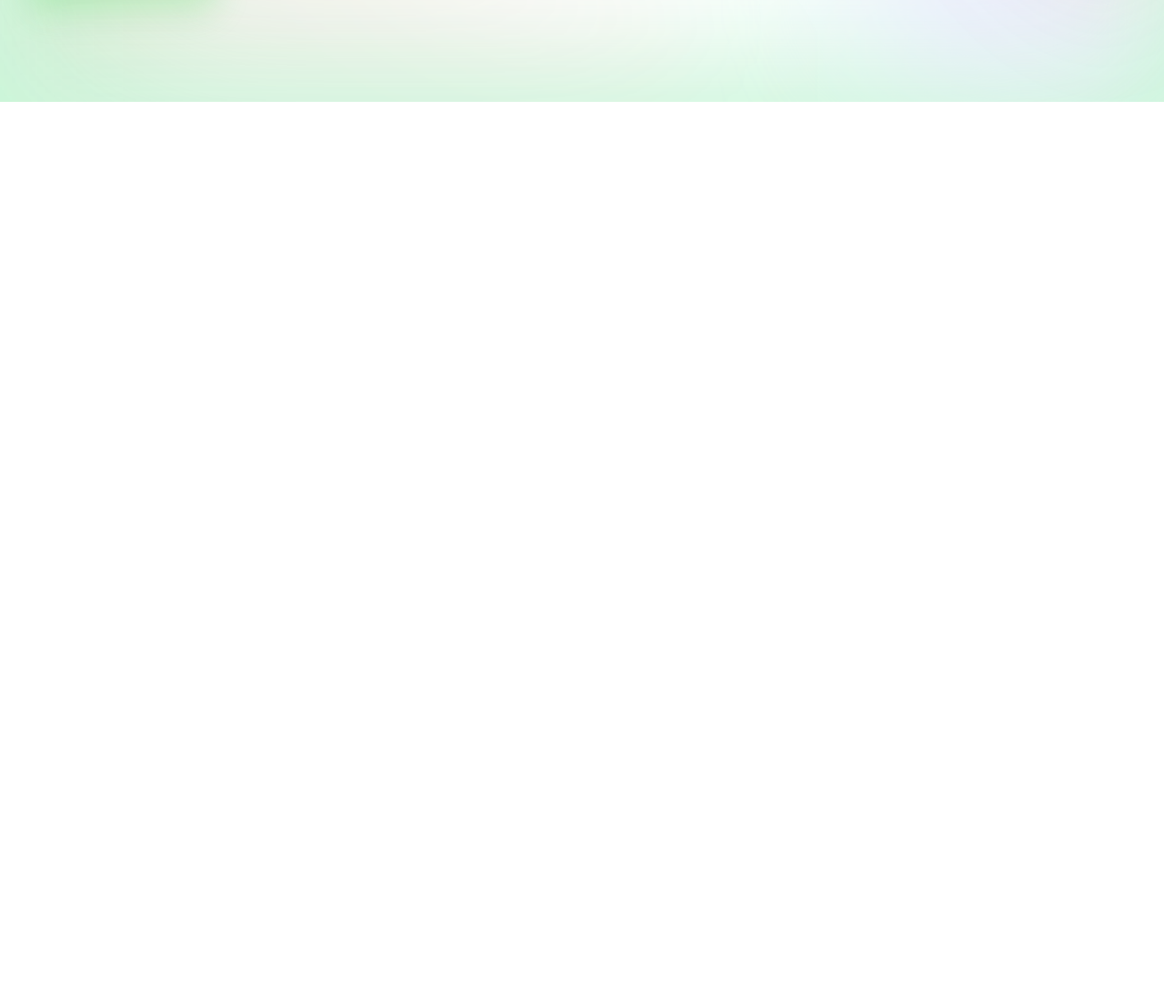
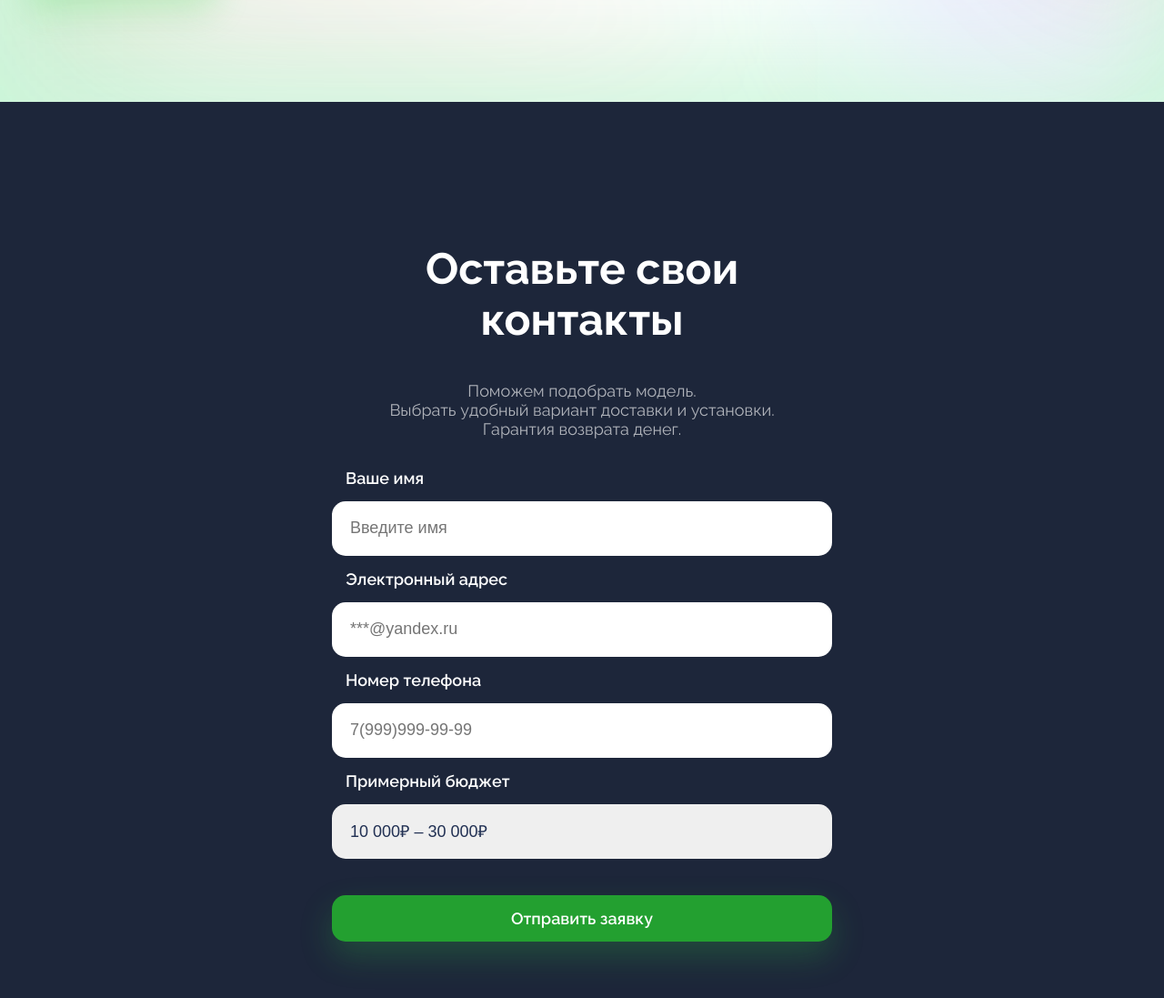
Before and after one commit to epuzip/green-corp-landing, a plain HTML site: page Index.html in a window 1280 px wide. Shown: the part 707-1804 px from the top of the page at 91% size. Before the commit the page ends 819 px from the top, so only its background shows below. Drawn offline with Linux system fonts and the light colour scheme.

Commit message:
Добавила форму для контактов

```diff
--- a/Index.html
+++ b/Index.html
@@ -29,5 +29,30 @@
         </div>
     </section>
 
+    <section class="form">
+        <div class="form__container">
+            <h1>Оставьте свои контакты</h1>
+            <p>Поможем подобрать модель. <br>Выбрать удобный вариант доставки и установки. <br>Гарантия возврата денег. </p>
+            <form>
+                <div class="form__group">
+                    <label for="name">Ваше имя</label>
+                    <input type="text" placeholder="Введите имя" id="name">
+                    <label for="email">Электронный адрес</label>
+                    <input type="email" placeholder="***@yandex.ru" id="email">
+                    <label for="phone">Номер телефона</label>
+                    <input type="tel" placeholder="7(999)999-99-99" id="phone">
+                    <label for="option">Примерный бюджет</label>
+                    <select id="budget" >
+                        <option value="10-30" placeholder="Выберите вариант">10 000₽ – 30 000₽</option>
+                        <option value="30–60" placeholder="Выберите вариант">30 000₽ – 60 000₽</option>
+                        <option value="60–100"placeholder="Выберите вариант">60 000₽ – 100 000₽</option>
+                        <option value="100+"placeholder="Выберите вариант">100 000₽</option>
+                    </select>
+                    <button type="summit" class="form__submit">Отправить заявку</button>
+                </div>
+            </form>
+        </div>
+
+    </section>
 </body>
 </html>
--- a/style.css
+++ b/style.css
@@ -54,7 +54,6 @@ button {
 .about h1 {
     font-size: 70px;
     line-height: 76 px;
-
 }
 .about p {
     font-size: 18px;
@@ -70,3 +69,52 @@ button {
 .about__info {
     max-width: 550px;
 }
+.form__container {
+    width: 550px;
+}
+.form {
+    background-color: #1D263A;
+    color: #fff;
+    padding-top: 115px;
+    padding-bottom: 115px;
+    text-align: center;
+    display: flex;
+    justify-content: center;
+}
+.form h1 {
+    font-size: 48px;
+}
+.form p {
+    font-size: 18px;
+    opacity: 0.65;
+}
+.form__group {
+    display: flex;
+    flex-direction: column;
+    justify-content: space-evenly;
+    text-align: left;
+}
+.form label {
+    font-size: 18px;
+    font-weight: 600;
+    padding: 15px;
+}
+.form input, .form select {
+    font-size: 18px;
+    color: #213053;
+    height: 60px;
+    padding: 0 20px 0 20px;
+    border-radius: 15px;
+    border: none;
+}
+.form__submit {
+    font-size: 18px;
+    font-weight: 600;
+    margin-top: 40px;
+}
+select {
+    appearance: none;
+}
+input {
+    outline: none;
+}
```
Also changed, not shown: 1 other file.
